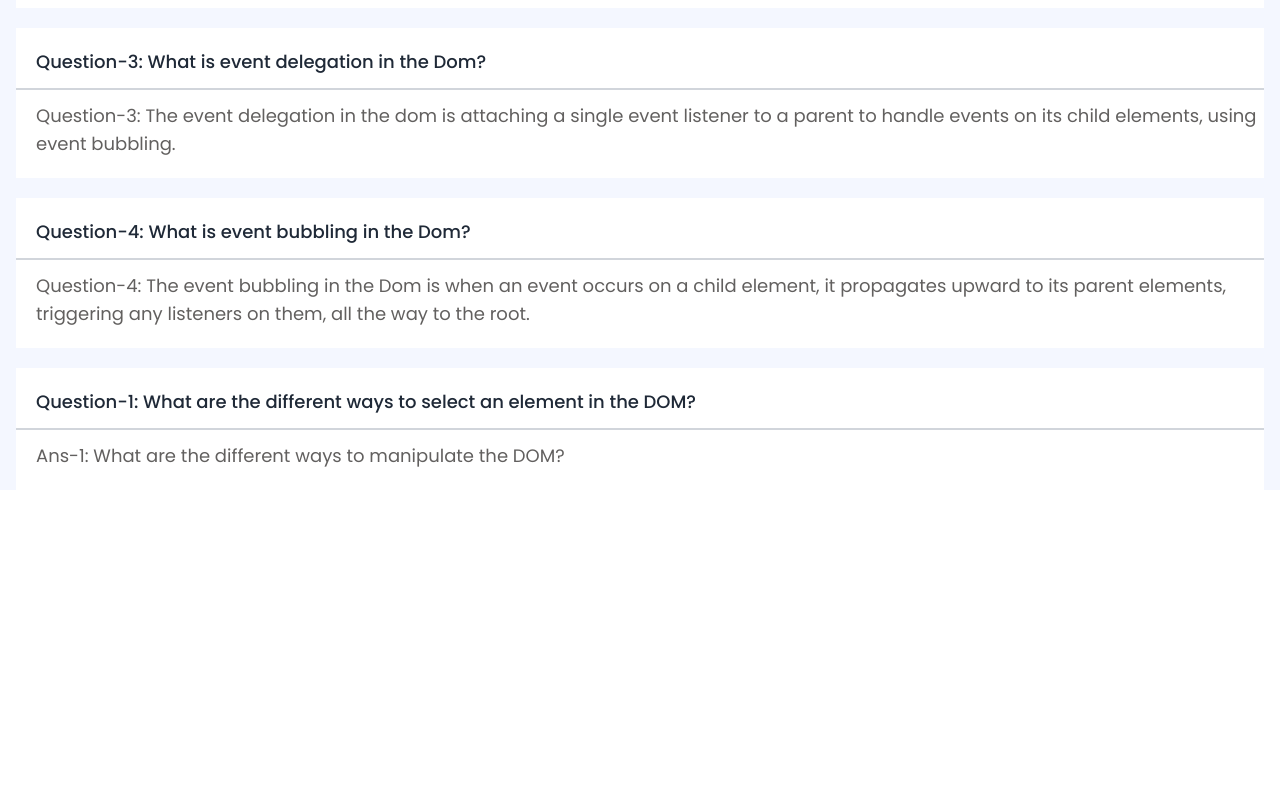
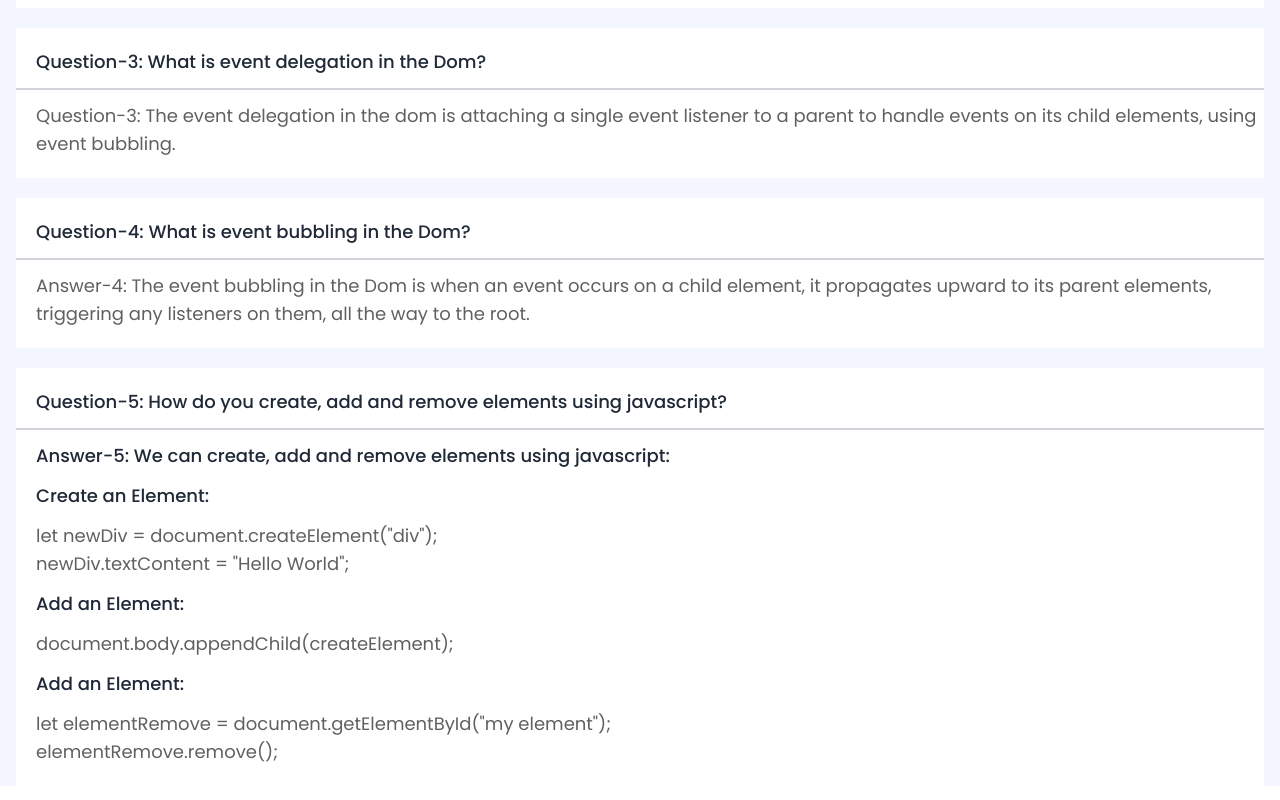
Before and after one commit to mdshahed1971/assingment-1, a plain HTML site: page inside.html in a window 1280 px wide. Shown: the part 474-1274 px from the top of the page. Before the commit the page ends 984 px from the top, so only its background shows below. Drawn offline with nearby package versions, Linux system fonts and the light colour scheme.

Commit message:
added blogs part

```diff
--- a/inside.html
+++ b/inside.html
@@ -23,6 +23,7 @@
       </style>
 </head>
 <body>
+  <!-- main start -->
    <main class="bg-[#F4F7FF] pt-5  font-poppins">
          <!-- FAQ start -->
         <section class="  px-4">
@@ -60,27 +61,27 @@
       <div class="bg-white py-5 mb-5">
       <p class="ml-[20px] mb-3 text-lg font-medium">Question-4: What is event bubbling in the Dom?</p>
       <div class="border-b-2 my-3 border-gray-300"></div>
-      <p class="ml-[20px] text-[#62605F] text-lg">Question-4: The event bubbling in the Dom is when an event occurs on a child element, it propagates upward to its parent elements, triggering any listeners on them, all the way to the root.</p>
+      <p class="ml-[20px] text-[#62605F] text-lg">Answer-4: The event bubbling in the Dom is when an event occurs on a child element, it propagates upward to its parent elements, triggering any listeners on them, all the way to the root.</p>
       </div>
 
       <!-- Question 5 -->
       <div class="bg-white py-5 mb-5">
-      <p class="ml-[20px] mb-3 text-lg font-medium">Question-1: What are the different ways to select an element in the DOM?</p>
+      <p class="ml-[20px] mb-3 text-lg font-medium">Question-5: How do you create, add and remove elements using javascript?</p>
       <div class="border-b-2 my-3 border-gray-300"></div>
-      <p class="ml-[20px] text-[#62605F] text-lg">Ans-1: What are the different ways to manipulate the DOM?</p>
+      <p class="ml-[20px] mb-3 text-lg font-medium">Answer-5: We can create, add and remove elements using javascript:</p>
+      <p class="ml-[20px] mb-3 text-lg font-medium">Create an Element:</p>
+      <p class="ml-[20px] text-[#62605F] text-lg">let newDiv = document.createElement("div");</p>
+      <p class="ml-[20px] mb-3 text-[#62605F] text-lg">newDiv.textContent = "Hello World";</p>
+      <p class="ml-[20px] mb-3 text-lg font-medium">Add an Element:</p>
+      <p class="ml-[20px] mb-3 text-[#62605F] text-lg">document.body.appendChild(createElement);</p>
+      <p class="ml-[20px] mb-3 text-lg font-medium">Add an Element:</p>
+      <p class="ml-[20px] text-[#62605F] text-lg">let elementRemove = document.getElementById("my element");</p>
+      <p class="ml-[20px] text-[#62605F] text-lg">elementRemove.remove();</p>
       </div>
 
         </section>
         <!-- FAQ end -->
-
-
-
-
-
-
-
-
         </main>
-
+    <!-- main end -->
 </body>
 </html>
```
